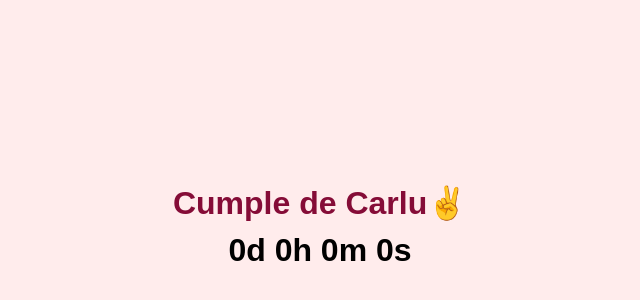
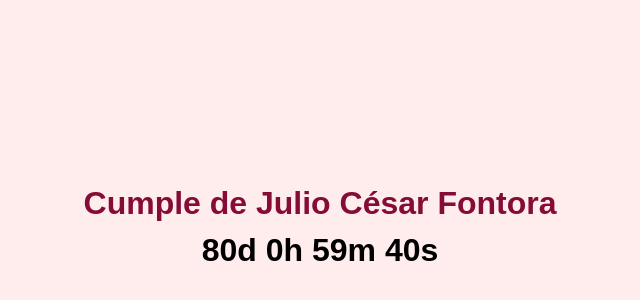
Before and after one commit to Camila-AGimenez/notion-widget, a plain HTML site: page index.html in a window 1280 px wide. Shown: the part 184-484 px from the top of the page, without its empty margins (320-960 px from the left). Drawn offline with Linux system fonts and the light colour scheme.

Commit message:
Actualización automática del widget de cumpleaños

```diff
--- a/index.html
+++ b/index.html
@@ -36,8 +36,8 @@
 
   <script>
     // Make inyecta los valores reales aquí directamente
-    const name = "Carlu✌️";
-    const birthday = new Date("2025-08-29T00:00:00");
+    const name = "Julio César Fontora";
+    const birthday = new Date("2025-11-19T00:00:00");
 
     document.getElementById("name").innerText = `Cumple de ${name}`;
 
```
